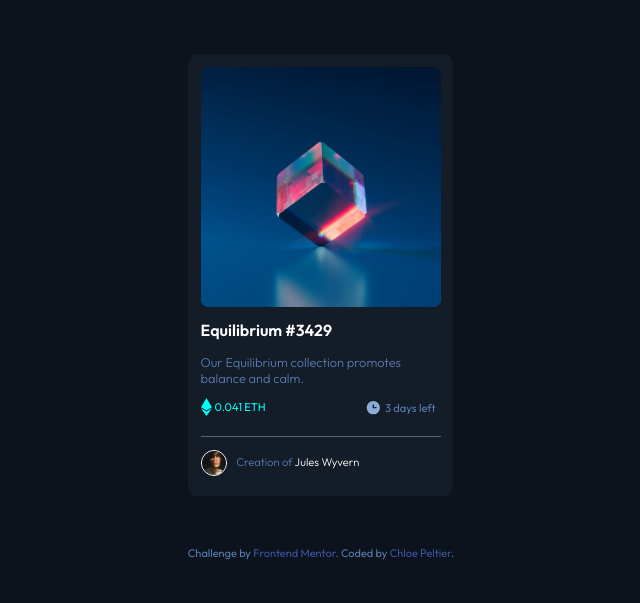
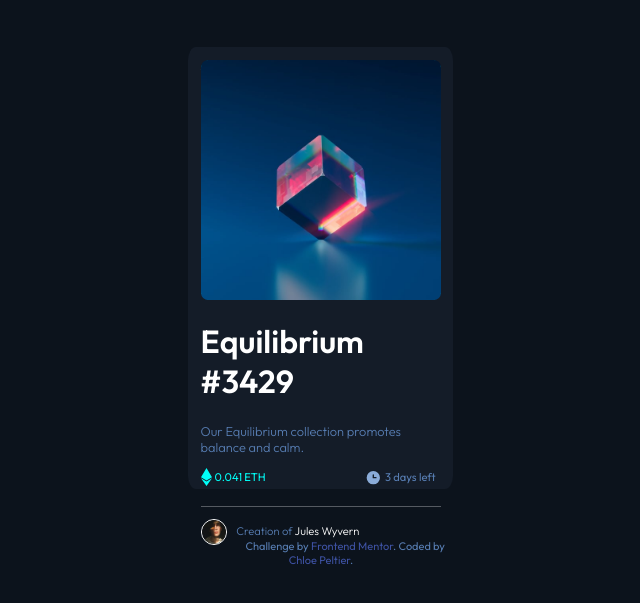
Before and after one commit to chloeafp/NFT-preview-card-component, a plain HTML site: page index.html in a window 1280 px wide. Shown: the part 101-704 px from the top of the page, without its empty margins (319-959 px from the left). Drawn offline with Linux system fonts and the light colour scheme.

Commit message:
Minor Updates

```diff
--- a/index.html
+++ b/index.html
@@ -26,7 +26,7 @@
           <img class="icon-view" src="images/icon-view.svg" alt="icon-view">
         </div></a>
       </div>
-      <h2><a href="#">Equilibrium #3429</a></h2>
+      <h1><a href="#">Equilibrium #3429</a></h1>
 
     </header>
 
```
